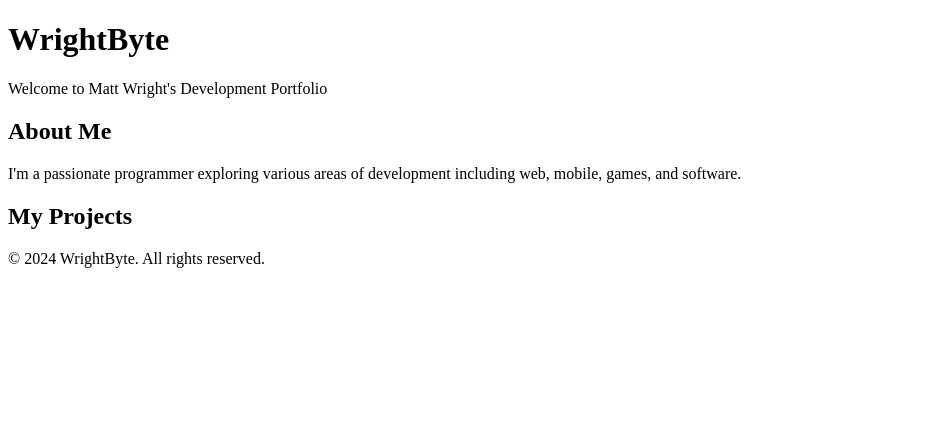
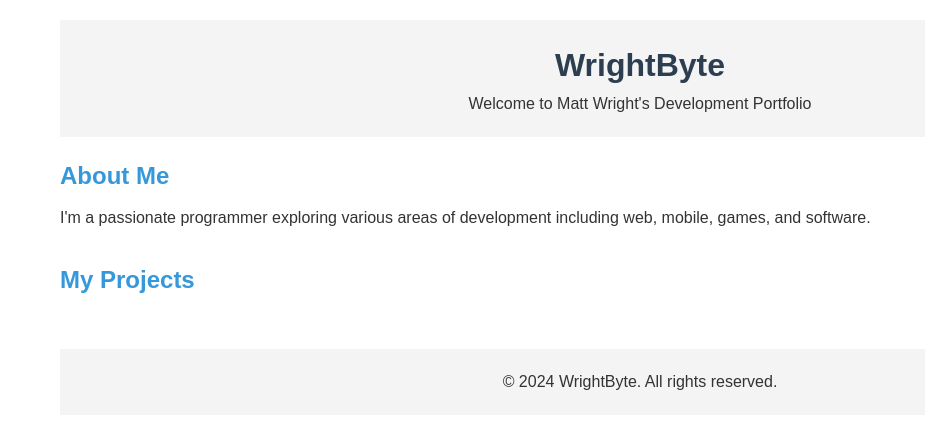
Before and after one commit to WrightByte/WrightByte.github.io, a plain HTML site: page index.html in a window 1280 px wide. Shown: the whole page, without its empty margins (0-925 px from the left). Drawn offline with Linux system fonts and the light colour scheme.

Commit message:
Add basic CSS styling

```diff
--- a/index.html
+++ b/index.html
@@ -4,6 +4,7 @@
     <meta charset="UTF-8">
     <meta name="viewport" content="width=device-width, initial-scale=1.0">
     <title>WrightByte - Matt Wright's Portfolio</title>
+    <link rel="stylesheet" href="style.css">
 </head>
 <body>
     <header>
--- /dev/null
+++ b/style.css
@@ -0,0 +1,44 @@
+/* Basic reset */
+* {
+    margin: 0;
+    padding: 0;
+    box-sizing: border-box;
+}
+
+body {
+    font-family: Arial, sans-serif;
+    line-height: 1.6;
+    color: #333;
+    max-width: 1200px;
+    margin: 0 auto;
+    padding: 20px;
+}
+
+header {
+    background-color: #f4f4f4;
+    padding: 20px;
+    text-align: center;
+}
+
+h1 {
+    color: #2c3e50;
+}
+
+main {
+    padding: 20px 0;
+}
+
+section {
+    margin-bottom: 30px;
+}
+
+h2 {
+    color: #3498db;
+    margin-bottom: 10px;
+}
+
+footer {
+    text-align: center;
+    padding: 20px;
+    background-color: #f4f4f4;
+}
```
